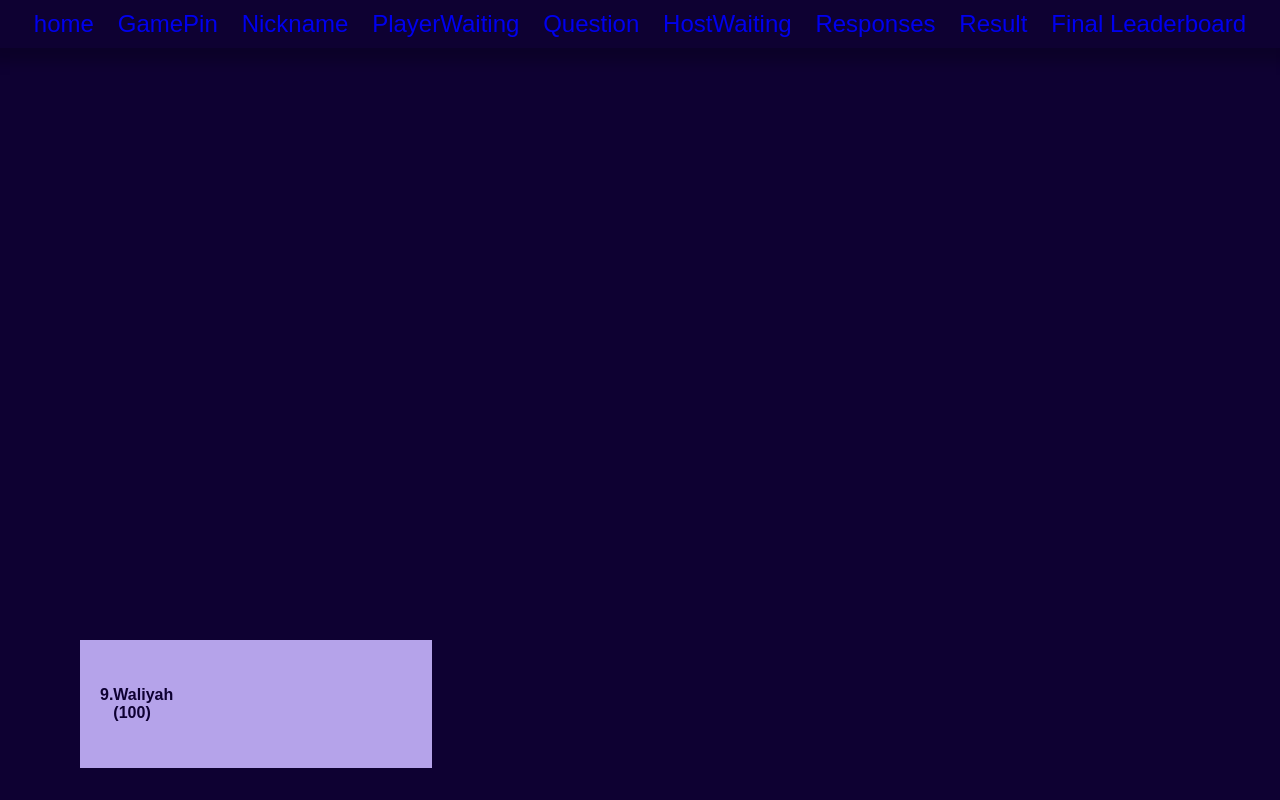
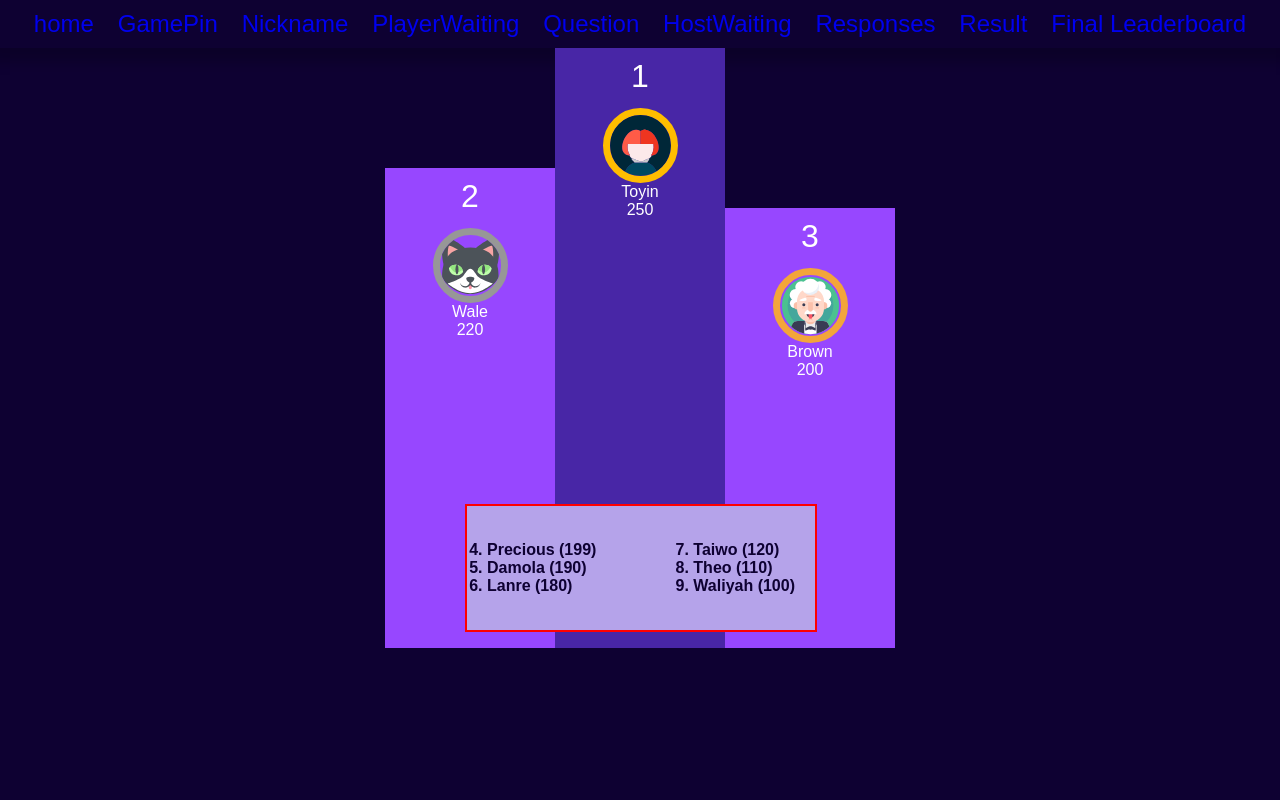
Before and after one commit to mr-funtor/class-kahoot, a React (Vite) app: page /FinalLeaderboard in a window 1280 px wide. Shown: the top 800 px of the page. Built offline with nearby package versions, Linux system fonts and the light colour scheme; a web font is replaced by a local one.

Commit message:
..................

```diff
--- a/src/pages/FinalLeaderboard/finalLeaderboard.module.css
+++ b/src/pages/FinalLeaderboard/finalLeaderboard.module.css
@@ -17,8 +17,9 @@
   align-items: center;
   z-index: 1;
   position: absolute;
-  bottom: 2rem;
+  bottom: 1rem;
   left: 5rem;
+  border: 2px solid red;
 }
 
 .otherPositions ol {
@@ -106,8 +107,6 @@
 }
 
 .score {
-  position: absolute;
-  top: 0.5rem;
   font-size: 2rem;
   color: #fff;
 }
--- a/src/pages/FinalLeaderboard/index.jsx
+++ b/src/pages/FinalLeaderboard/index.jsx
@@ -26,8 +26,7 @@ const FinalLeaderboard = () => {
   ];
 
   const sortedPlayers = [...players].sort((a, b) => b.score - a.score);
-  const ranId = Math.random
-
+  const ranId = Math.random;
 
   // console.log(sortedPlayers);
 
@@ -47,69 +46,45 @@ const FinalLeaderboard = () => {
     score: sortedPlayers[2].score,
   };
 
+  // console.log(sortedPlayers.slice(3));
+  const middleThree = sortedPlayers.slice(3, 6).map((player) => {
+    return <li key={Math.random()}>{`${player.name} (${player.score})`}</li>;
+  });
 
-  // console.log(sortedPlayers.slice(3));
-  const otherPlayers = sortedPlayers.slice(3).map((player, index) => (
-    <div key={ index } className={ styles.otherPositions }>
-      <ol start={ 4 }>
-        <li style={ { display: "flex" } }>
-          <p>{ index + 4 }.</p>
-          <div className={ styles.flex }>
-            <p>{ player.name }</p>
-            <p>({ player.score })</p>
-          </div>
-        </li>
-      </ol>
-    </div>
-  ));
+  const lastThree = sortedPlayers
+    .slice(6, sortedPlayers.length)
+    .map((player) => {
+      return <li key={Math.random()}>{`${player.name} (${player.score})`}</li>;
+    });
 
   return (
     <div className={styles.finalLeaderBoard}>
-      <div className={styles.positionContainer}>
-        {otherPlayers}
-      </div>
-      <div className={ styles.leaderBoard }>
+      <div className={styles.leaderBoard}>
         <div positionContainer>
-          <div className={ styles.otherPositions }>
+          <div className={styles.otherPositions}>
             <ol start="4">
-              <div>
-                { sortedPlayers.slice(3, 6).map((player) => {
-                  return (
-                    <li
-                      key={ Math.random() }
-                    >{ `${player.name} (${player.score})` }</li>
-                  );
-                }) }
-              </div>
-              <div>
-                { sortedPlayers.slice(6, sortedPlayers.length).map((player) => {
-                  return (
-                    <li
-                      key={ Math.random() }
-                    >{ `${player.name} (${player.score})` }</li>
-                  );
-                }) }
-              </div>
+              <div>{middleThree}</div>
+              <div>{lastThree}</div>
             </ol>
           </div>
         </div>
-        <div className={ `${styles.bars} ${styles.secondPlace}` }>
-          <p className={ styles.score }>2</p>
-          <img className={ styles.images } src={ secondPlace.img } alt="" />
-          <p className={ styles.position }>{ secondPlace.name }</p>
-          <p className={ styles.position }>{ secondPlace.score } </p>
+        <div className={`${styles.bars} ${styles.secondPlace}`}>
+          <p className={styles.score}>2</p>
+          <img className={styles.images} src={secondPlace.img} alt="" />
+          <p className={styles.position}>{secondPlace.name}</p>
+          <p className={styles.position}>{secondPlace.score} </p>
         </div>
-        <div className={ `${styles.bars} ${styles.firstPlace}` }>
-          <p className={ styles.score }>1</p>
-          <img className={ styles.images } src={ firstPlace.img } alt="" />
-          <p className={ styles.position }>{ firstPlace.name }</p>
-          <p className={ styles.position }>{ firstPlace.score }</p>
+        <div className={`${styles.bars} ${styles.firstPlace}`}>
+          <p className={styles.score}>1</p>
+          <img className={styles.images} src={firstPlace.img} alt="" />
+          <p className={styles.position}>{firstPlace.name}</p>
+          <p className={styles.position}>{firstPlace.score}</p>
         </div>
-        <div className={ `${styles.bars} ${styles.thirdPlace}` }>
-          <p className={ styles.score }>3</p>
-          <img className={ styles.images } src={ thirdPlace.img } alt="" />
-          <p className={ styles.position }>{ thirdPlace.name }</p>
-          <p className={ styles.position }>{ thirdPlace.score }</p>
+        <div className={`${styles.bars} ${styles.thirdPlace}`}>
+          <p className={styles.score}>3</p>
+          <img className={styles.images} src={thirdPlace.img} alt="" />
+          <p className={styles.position}>{thirdPlace.name}</p>
+          <p className={styles.position}>{thirdPlace.score}</p>
         </div>
       </div>
     </div>
```
